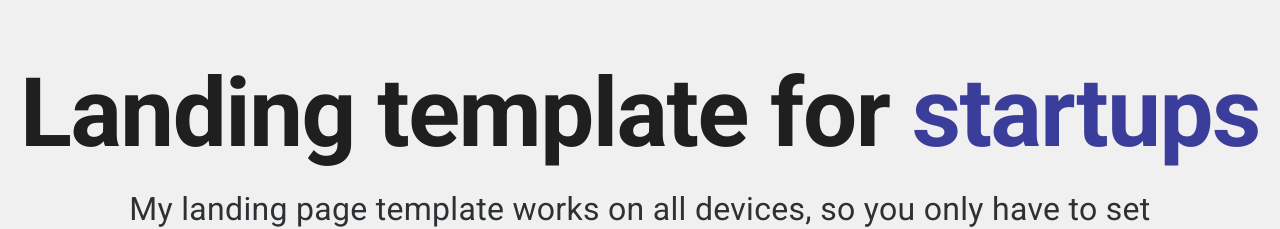
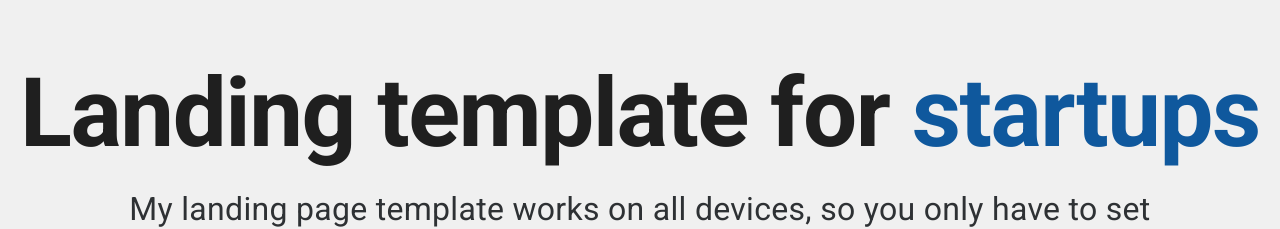
Before and after one commit to 3umaGH/Landing, a React (Vite) app: page / in a window 1280 px wide. Shown: the part 173-402 px from the top of the page. Built offline with nearby package versions, Linux system fonts and the light colour scheme.

Commit message:
style: primary color update

```diff
--- a/src/App.tsx
+++ b/src/App.tsx
@@ -24,7 +24,7 @@ function App() {
           mode,
 
           primary: {
-            main: "#5558DD",
+            main: "#167FE1",
           },
 
           ...((mode as string) === "light"
```
